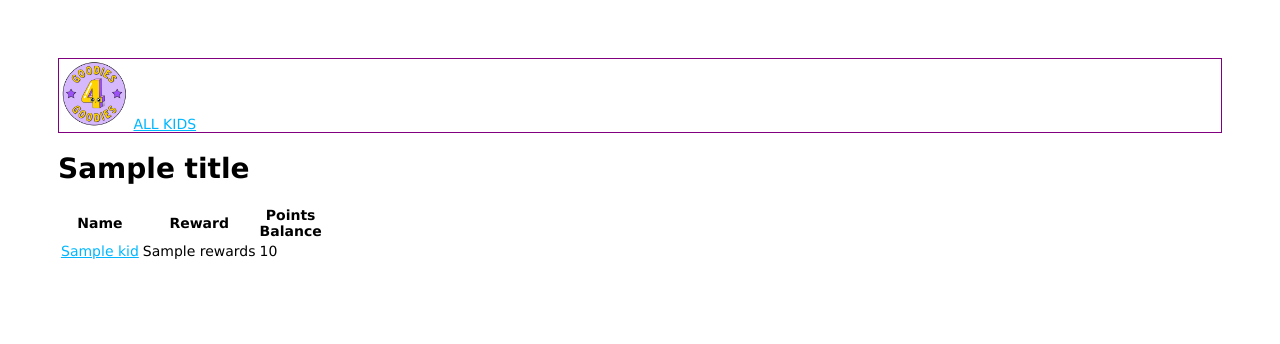
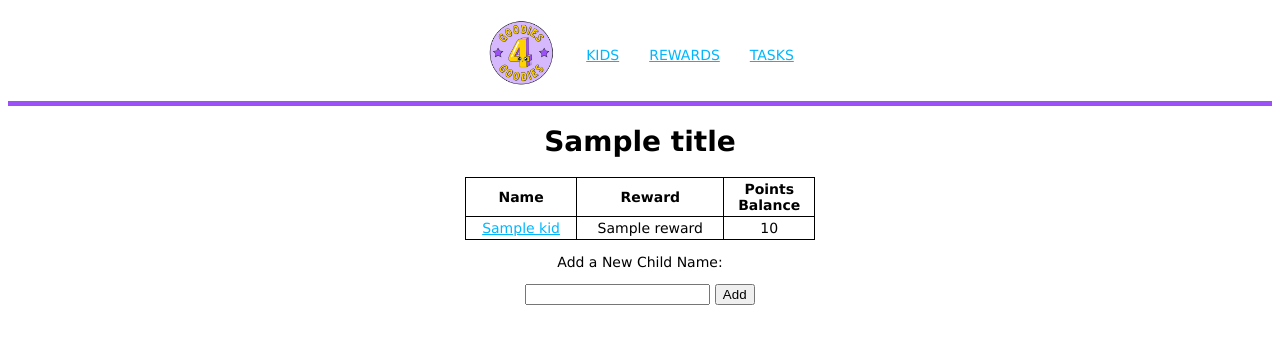
Before and after one commit to casetrait/Project-2-Goodies, a Node server app: template views/kids/index.ejs in a window 1280 px wide. Shown: the top 344 px of the page. Run offline with Node 20, Linux system fonts and the light colour scheme; the template is opened without the code that fills it: most values are stand-ins (such as "Sample title", 1, 10 or a date in 2020); some libraries are stand-ins or nearby versions.

Commit message:
formatting and add child functionality

```diff
--- a/public/stylesheets/style.css
+++ b/public/stylesheets/style.css
@@ -1,6 +1,6 @@
 body {
-  padding: 50px;
   font: 14px "Lucida Grande", Helvetica, Arial, sans-serif;
+  text-align: center;
 }
 
 a {
@@ -8,5 +8,33 @@ a {
 }
 
 nav {
-  border: 1px solid purple;
+  grid-area: nav;
+  display: flex;
+  justify-content: center;
+  align-items: center;
+  padding: 10px 20px;
+  border-bottom: 5px solid #9B50F8;
 }
+
+nav > img {
+  width: 50px;
+  object-fit: contain;
+  margin-right: auto;
+}
+
+#kid-list {
+  width: 350px;
+  margin-left: auto;
+  margin-right: auto;
+  border-collapse: collapse;
+  border: 1px solid black;
+}
+
+td, th {
+  padding: 3px;
+  border: 1px solid black;
+}
+
+nav a {
+  padding: 0 15px;
+}
--- a/routes/kids.js
+++ b/routes/kids.js
@@ -4,5 +4,7 @@ var kidsCtrl = require ('../controllers/kids')
 
 /* GET users listing. */
 router.get('/', kidsCtrl.index)
+router.get('/:id', kidsCtrl.show)
+router.post('/' , kidsCtrl.create)
 
 module.exports = router;
--- a/views/kids/index.ejs
+++ b/views/kids/index.ejs
@@ -1,7 +1,7 @@
 <%- include('../partials/header') %>
 <h1><%= title %></h1>
 
-<table id="list">
+<table id="kid-list">
     <thead>
         <tr>
         <th>Name</th>
@@ -13,11 +13,15 @@
         <% kids.forEach(function(k) { %>
         <tr>
             <td><a href="/kids/<%= k._id %>"><%= k.childName %></a></td>
-            <td><% k.rewards ? k.rewards : k.rewards = "None Selected" %><%= k.rewards %></td>
+            <td><% k.rewards.title ? k.rewards.title : k.rewards.title = "None Selected" %><%= k.rewards.title %></td>
             <td><%= k.pointsBalance %></td>
         </tr>
         <% }); %>
         </tbody>
     </table>
-
+<p>Add a New Child Name:</p>
+<form method = "POST" action = "/kids">
+    <input type="text" name="childName">
+    <button type="submit">Add</button>
+</form>
 <%- include('../partials/footer') %>
--- a/views/kids/show.ejs
+++ b/views/kids/show.ejs
@@ -1,3 +1,7 @@
 <%- include('../partials/header') %>
 <h1><%= title %></h1>
+<h2><%= kid.childName %> is working towards
+    <% kid.rewards.title ? kid.rewards.title : kid.rewards.title = "nothing, select reward" %>
+    <%= kid.rewards.title %></h2>
+
 <%- include('../partials/footer') %>
--- a/views/partials/header.ejs
+++ b/views/partials/header.ejs
@@ -9,7 +9,9 @@
 </head>
 <body>
   <nav>
-    <img src="/images/logo.png" width = 70px>
-    <a href="/kids" <%- title === 'All Kids' ? 'class="active"' : '' %>>ALL KIDS</a>
+    <a href="/"><img src="/images/logo.png" width = 70px></a>
+    <a href="/kids" <%- title === 'All Kids' ? 'class="active"' : '' %>>KIDS</a>
+    <a href="/rewards" <%- title === 'All Rewards' ? 'class="active"' : '' %>>REWARDS</a>
+    <a href="/tasks" <%- title === 'All Tasks' ? 'class="active"' : '' %>>TASKS</a>
   </nav>
   <main>
```
Also changed, not shown: controllers/kids.js (+16 -0 lines), views/index.ejs (+13 -1 lines).
